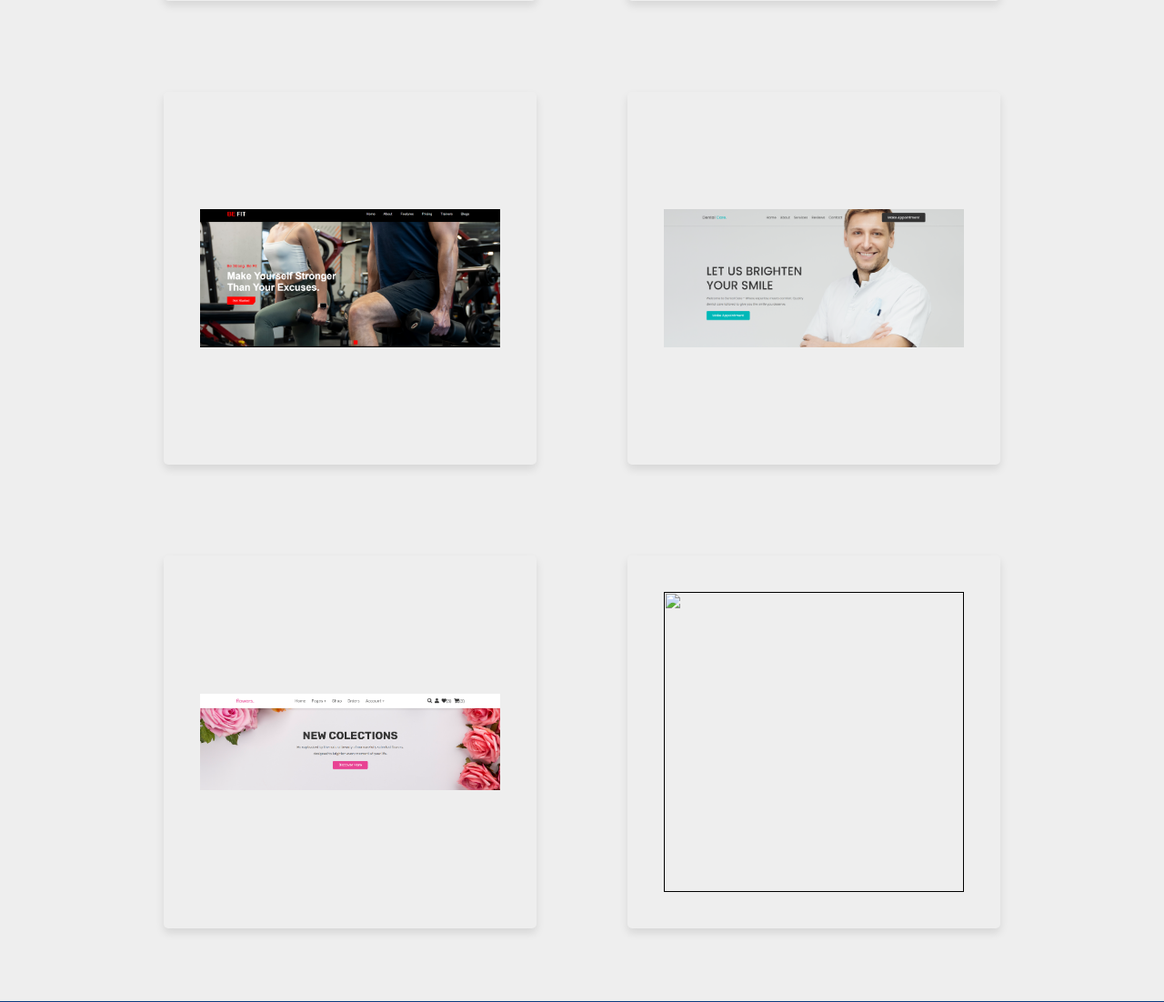
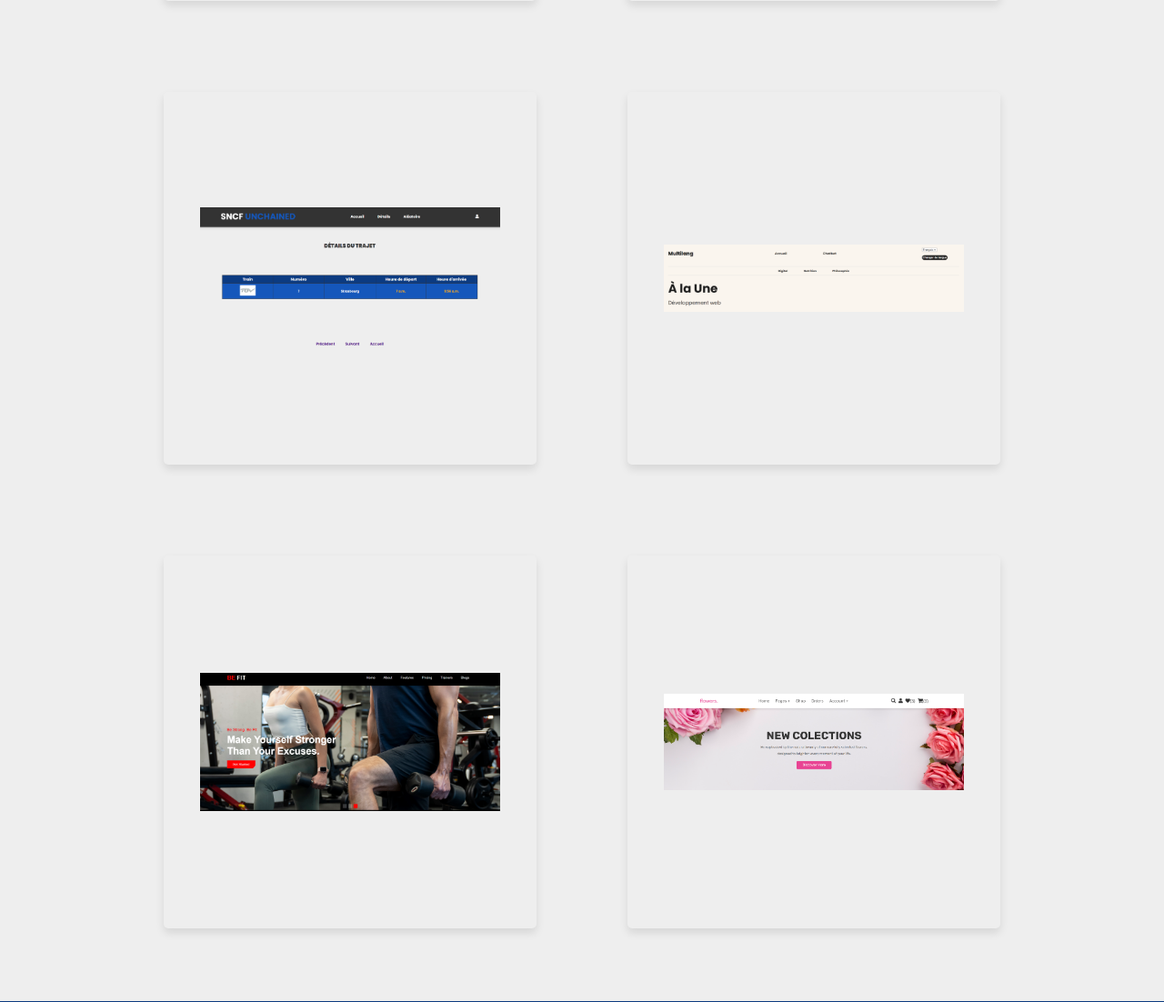
Before and after one commit to Oscarj-jqt/portfolio_oscarj, a PHP site: page / in a window 1280 px wide. Shown: the part 3562-4664 px from the top of the page at 91% size. Run offline with PHP 8.4, Linux system fonts and the light colour scheme.

Commit message:
latest commit

```diff
--- a/index.html
+++ b/index.html
@@ -174,22 +174,52 @@
         <div class="box-container">
 
             <div class="box">
-                <a href="https://sneakers-website-sage.vercel.app" target="_blank" >
-                    <img src="./c_sneakers.PNG" alt="" width="" height="">
+                <img src="./c_sneakers.PNG" alt="" width="" height="">
+                <div class="overlay">
+                    <a href="https://sneakers-website-sage.vercel.app" target="_blank" >
+                        <h3>Visiter le site</h3>
+                    </a>
+                    <a href="https://github.com/Oscarj-jqt/sneakers-website" target="_blank">
+                        <h3>Voir les détails</h3>
+                    </a>
+                </div>
+            </div>
+
+            <div class="box">
+                <img src="./c_running.png" alt="" width="" height="">
+                <div class="overlay">
+                    <a href="https://running-kappa.vercel.app" target="_blank">
+                        <h3>Visiter le site</h3>
+                    </a>
+                    <a href="https://github.com/Oscarj-jqt/portfolio_oscarj/tree/main/running%20shoes" target="_blank">
+                        <h3>Voir les détails</h3>
+                    </a>
+                </div>
+            </div>
+
+            <div class="box">
+                <img src="./sncf_django_screen.png" alt="" width="" height="">
+                <div class="overlay">
+                <a href="https://django-sncfunchained.onrender.com" target="_blank">
+                    <h3>Visiter le site</h3>
                 </a>
-                <div class="overlay">
-                <a href="https://sneakers-website-sage.vercel.app" target="_blank">
-                <h3>Site Web</h3>
+                <a href="https://github.com/Oscarj-jqt/Django-sncfunchained" target="_blank">
+                    <h3>Voir les détails</h3>
                 </a>
                 </div>
             </div>
 
+
+
             <div class="box">
-                <a href="https://running-kappa.vercel.app/" target="_blank">
-                    <img src="./c_running.png" alt="" width="" height="">
+                <img src="./multilang_screen.png" alt="" width="" height="">
+                <div class="overlay">
+                <a href="https://multilang-site-1.onrender.com" target="_blank">
+                    <h3>Visiter le site</h3>
                 </a>
-                <div class="overlay">
-                    <a href="https://running-kappa.vercel.app/" target="_blank"><h3>Site Web</h3></a>
+                <a href="https://github.com/Oscarj-jqt/multilang_site" target="_blank">
+                    <h3>Voir les détails</h3>
+                </a>
                 </div>
             </div>
 
@@ -198,21 +228,14 @@
                     <img src="./c_fit.png" alt="" width="" height="">
                 </a>
                 <div class="overlay">
-                    <a href="https://gym-nine-steel.vercel.app/" target="_blank"><h3>Site Web</h3></a>
+                    <a href="https://gym-nine-steel.vercel.app/" target="_blank">
+                        <h3>Visiter le site</h3>
+                    </a>
+                    <a href="https://github.com/Oscarj-jqt/gym-website" target="_blank">
+                        <h3>Voir les détails</h3>
+                    </a>
                 </div>
 
-            </div>
-
-
-            <div class="box">
-                <a href="">
-                    <img src="./c_dentiste_1.png" alt="" width="" height="">
-                </a>
-                <div class="overlay">
-                <a href="">
-                    <h3>Site Web</h3>
-                </a>
-                </div>
             </div>
 
             <div class="box">
@@ -221,21 +244,11 @@
                 </a>
                 <div class="overlay">
                 <a href="">
-                    <h3>Site Web</h3>
+                    <h3>Visiter le site</h3>
+                    <h3>Voir les détails</h3>
                 </a>
                 </div>
 
-            </div>
-
-            <div class="box">
-                <a href="">
-                    <img src="" alt="" width="" height="">
-                </a>
-                <div class="overlay">
-                <a href="">
-                    <h3>Site Web</h3>
-                </a>
-                </div>
             </div>
         </div>
     </section>
--- a/portfolio_styles.css
+++ b/portfolio_styles.css
@@ -528,9 +528,15 @@
 
 .realisations .box-container .box h3 {
     line-height: 2;
-    font-size: 16px;
+    font-size: 14px;
     padding: 1rem 0;
     color: var(--black);
+    text-transform: none;
+}
+.realisations .box-container .box h3:hover {
+    font-size: 15px;
+    font-weight: bolder;
+    color: var(--blue);
 }
 
 .contact {
```
Also changed, not shown: multilang_screen.png (added), sncf_django_screen.png (added).
